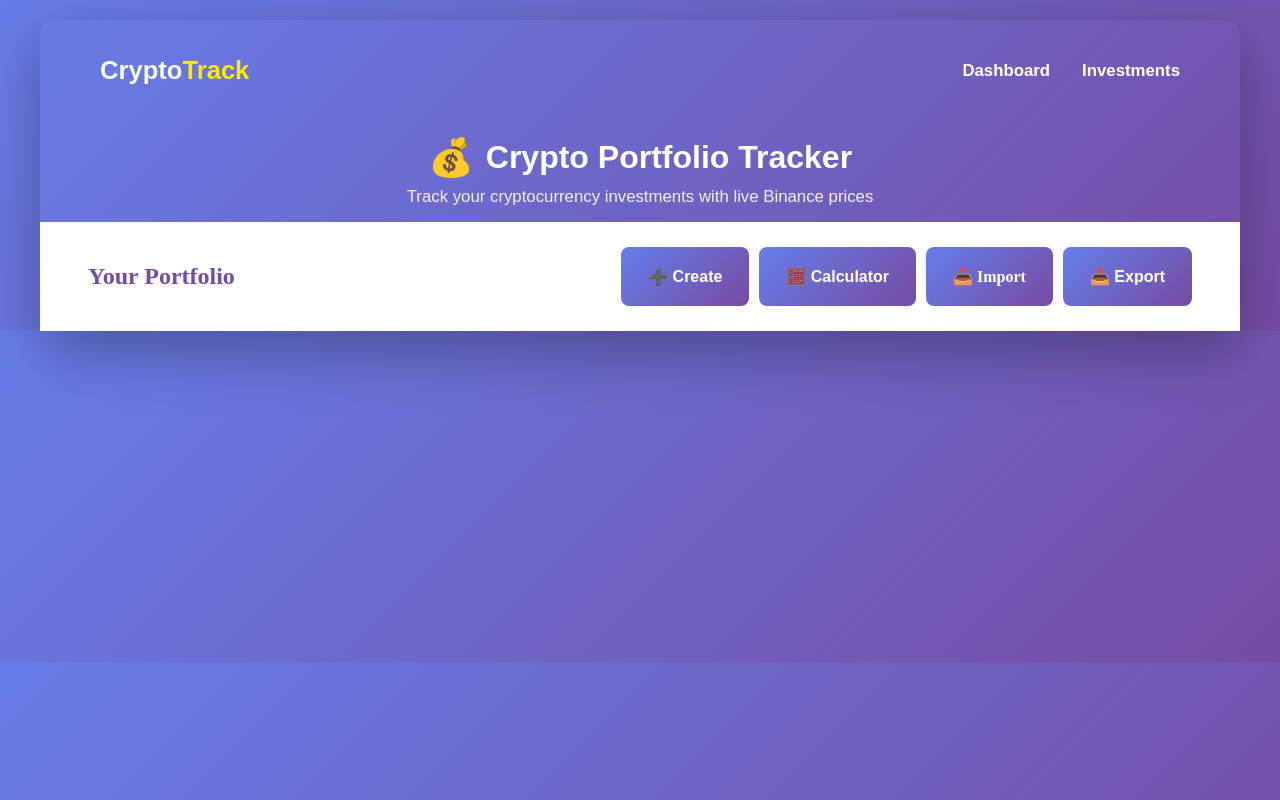
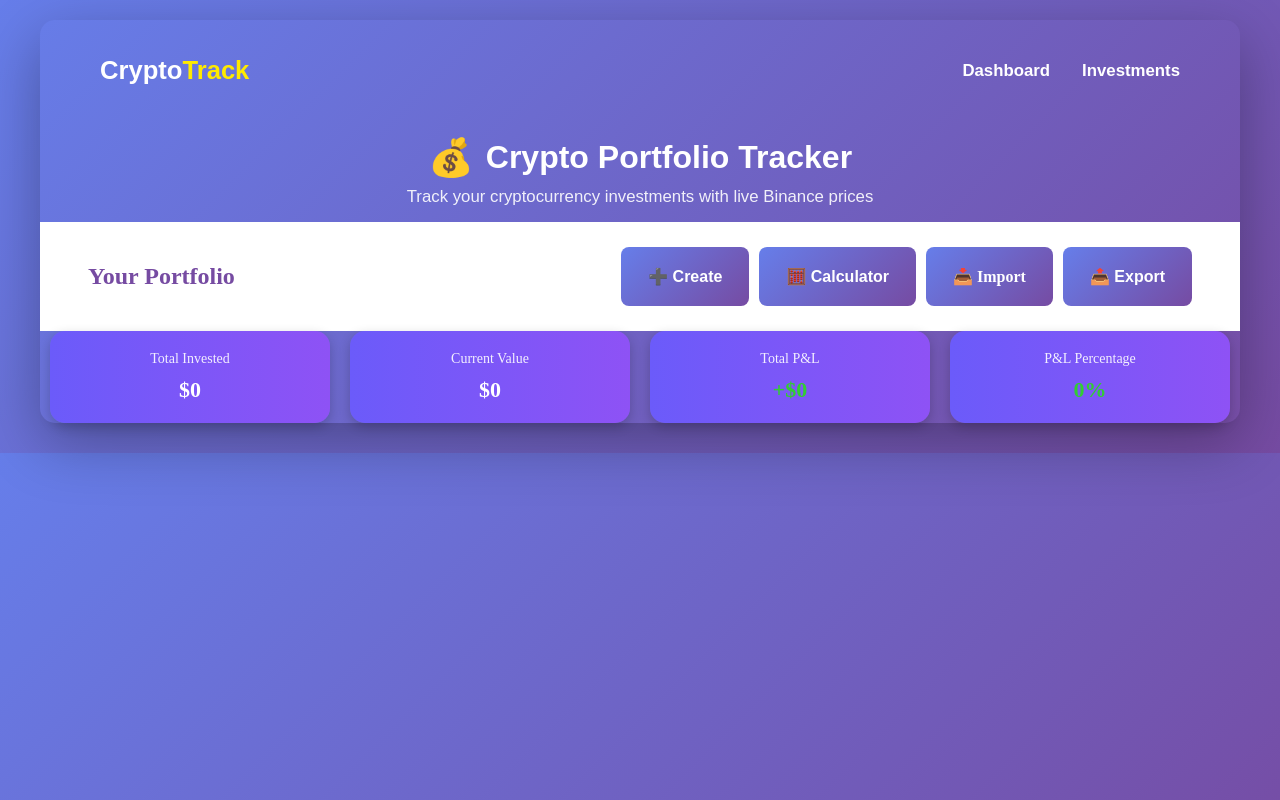
Before and after one commit to zarashafiqintern/React-Crypto-Portfolio, a React (Vite) app: page / in a window 1280 px wide. Built offline with nearby package versions, Linux system fonts and the light colour scheme.

Commit message:
feat(dashboard): add investment summary section with total stats

```diff
--- a/src/pages/dashboard/Dashboard.jsx
+++ b/src/pages/dashboard/Dashboard.jsx
@@ -1,14 +1,64 @@
-import React, { useState } from 'react';
-import './Dashboard.css';
-import CreateInvestment from '../createinvestment/CreateInvestment';
-import Calculator from './Calculator';
-import ImportCV from './ImportCV';
-import ExportCV from './ExportCV';
+import React, { useEffect, useState } from "react";
+import "./Dashboard.css";
+import CreateInvestment from "../createinvestment/CreateInvestment";
+import Calculator from "./Calculator";
+import ImportCV from "./ImportCV";
+import ExportCV from "./ExportCV";
+import { useLocalStorage } from "../../Hooks/UseLocalStorage";
+import InvestmentSummary from "./InvestmentSummary";
 
 const Dashboard = () => {
   const [showCreate, setShowCreate] = useState(false);
   const [showCalculator, setShowCalculator] = useState(false);
   const [portfolio, setPortfolio] = useState([]);
+  const [investments] = useLocalStorage("investments", []);
+  const [totals, setTotals] = useState({
+    totalInvested: 0,
+    currentValue: 0,
+    totalPL: 0,
+    plPercentage: 0,
+  });
+
+  useEffect(() => {
+    if (investments.length > 0) fetchPrices(investments);
+    else setTotals({ totalInvested: 0, currentValue: 0, totalPL: 0, plPercentage: 0 });
+  }, [investments]);
+
+  const fetchPrices = async (data) => {
+    try {
+      const updated = await Promise.all(
+        data.map(async (inv) => {
+          const symbol = inv.coin.toUpperCase() + "USDT";
+          const url = `${import.meta.env.VITE_BINANCE_URL}?symbol=${symbol}`;
+          const res = await fetch(url);
+          const apiData = await res.json();
+
+          const currentPrice = parseFloat(apiData.price) || 0;
+          const quantity = parseFloat(inv.quantity);
+          const buyPrice = parseFloat(inv.buyPrice);
+          const invested = quantity * buyPrice;
+          const currentValue = quantity * currentPrice;
+
+          return { invested, currentValue };
+        })
+      );
+
+      const totalInvested = updated.reduce((acc, i) => acc + i.invested, 0);
+      const currentValue = updated.reduce((acc, i) => acc + i.currentValue, 0);
+      const totalPL = currentValue - totalInvested;
+      const plPercentage =
+        totalInvested > 0 ? ((totalPL / totalInvested) * 100).toFixed(2) : 0;
+
+      setTotals({
+        totalInvested,
+        currentValue,
+        totalPL,
+        plPercentage,
+      });
+    } catch (err) {
+      console.error("Error fetching Binance data:", err);
+    }
+  };
 
   return (
     <>
@@ -25,10 +75,11 @@ const Dashboard = () => {
           </button>
 
           <ImportCV portfolio={portfolio} setPortfolio={setPortfolio} />
-
           <ExportCV portfolio={portfolio} />
         </div>
       </div>
+
+      <InvestmentSummary totals={totals} />
 
       {showCreate && (
         <div className="create-container">
--- /dev/null
+++ b/src/pages/dashboard/InvestmentSummary.css
@@ -0,0 +1,35 @@
+.summary-boxes {
+  display: flex;
+  gap: 20px;
+  justify-content: center;
+  margin-bottom: 30px;
+  flex-wrap: wrap;
+}
+
+.summary-card {
+  background: linear-gradient(90deg, #6b5bfa, #8e52f5);
+  color: white;
+  padding: 20px 30px;
+  border-radius: 15px;
+  min-width: 220px;
+  text-align: center;
+  box-shadow: 0 4px 12px rgba(0,0,0,0.2);
+  transition: transform 0.2s ease;
+}
+
+.summary-card:hover {
+  transform: scale(1.04);
+}
+
+.summary-card p {
+  margin: 0;
+  font-size: 14px;
+  font-weight: 500;
+  opacity: 0.9;
+}
+
+.summary-card h2 {
+  margin: 10px 0 0;
+  font-size: 22px;
+  font-weight: 700;
+}
--- /dev/null
+++ b/src/pages/dashboard/InvestmentSummary.jsx
@@ -0,0 +1,35 @@
+import React from "react";
+import "./InvestmentSummary.css";
+
+const InvestmentSummary = ({ totals }) => {
+  return (
+    <div className="summary-boxes">
+      <div className="summary-card purple">
+        <p>Total Invested</p>
+        <h2>${totals.totalInvested.toLocaleString()}</h2>
+      </div>
+
+      <div className="summary-card purple">
+        <p>Current Value</p>
+        <h2>${totals.currentValue.toLocaleString()}</h2>
+      </div>
+
+      <div className="summary-card purple">
+        <p>Total P&L</p>
+        <h2 style={{ color: totals.totalPL >= 0 ? "limegreen" : "red" }}>
+          {totals.totalPL >= 0 ? "+" : "-"}$
+          {Math.abs(totals.totalPL).toLocaleString()}
+        </h2>
+      </div>
+
+      <div className="summary-card purple">
+        <p>P&L Percentage</p>
+        <h2 style={{ color: totals.plPercentage >= 0 ? "limegreen" : "red" }}>
+          {totals.plPercentage}%
+        </h2>
+      </div>
+    </div>
+  );
+};
+
+export default InvestmentSummary;
```
